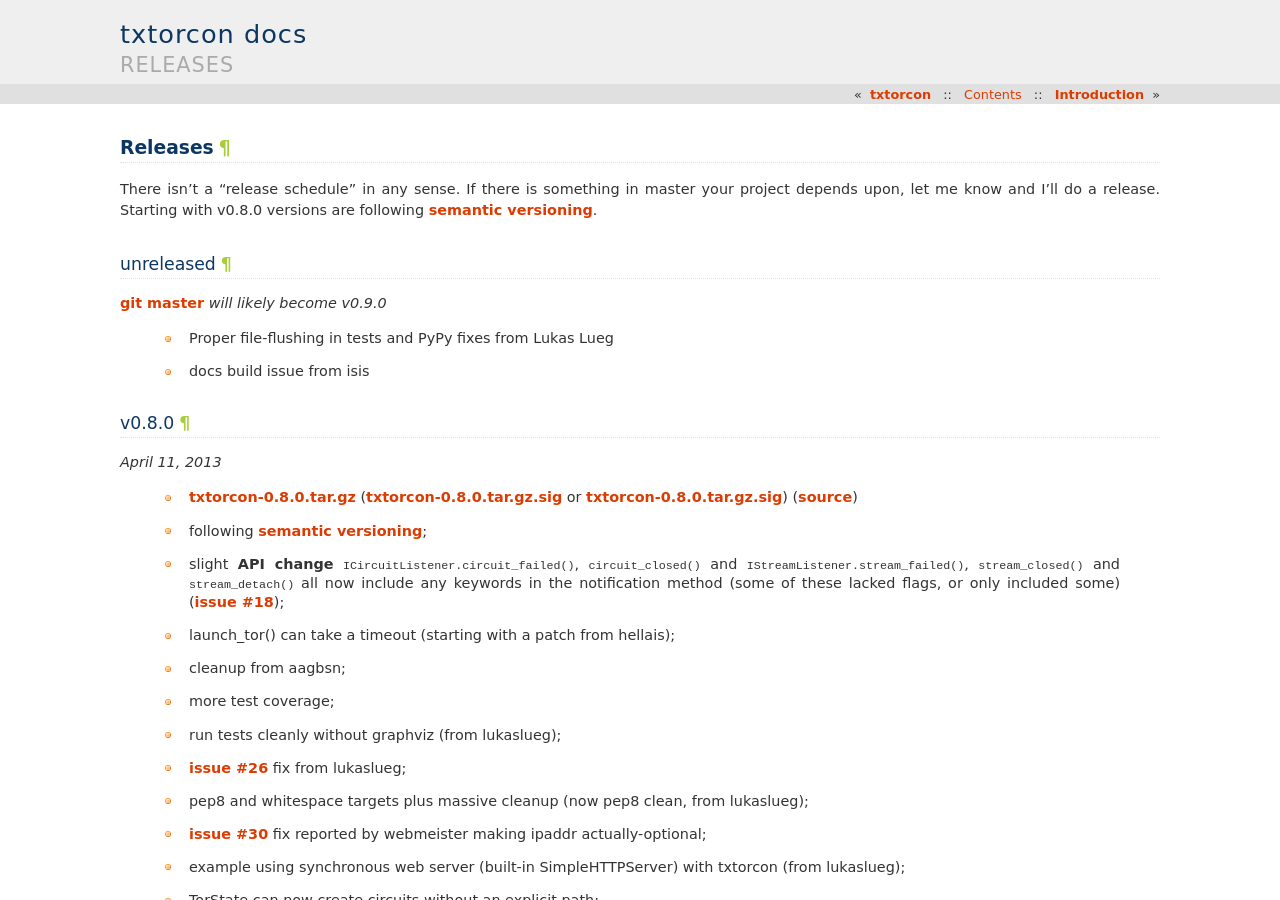
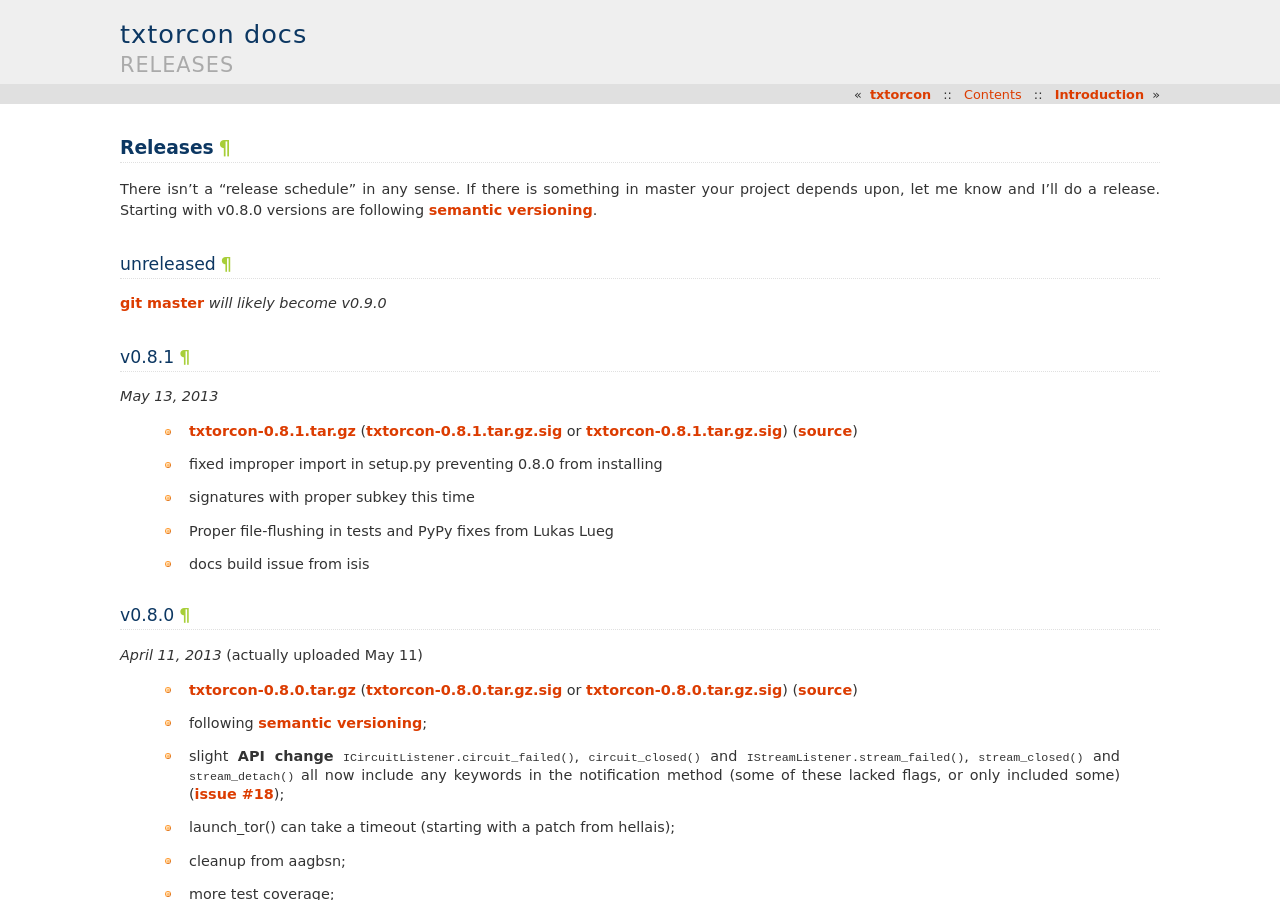
Before and after one commit to meejah/txtorcon, a Sphinx documentation site: the page built from docs/releases.rst, in a window 1280 px wide and 900 px high. Built offline with Sphinx 7.4.7, drawn with Linux system fonts in a browser that asks for light colours.

Commit message:
bump versions, notes for 0.8.1

```diff
--- a/docs/releases.rst
+++ b/docs/releases.rst
@@ -11,13 +11,21 @@
 
 `git master <https://github.com/meejah/txtorcon>`_ *will likely become v0.9.0*
 
+v0.8.1
+------
+
+*May 13, 2013*
+
+ * `txtorcon-0.8.1.tar.gz <http://timaq4ygg2iegci7.onion/txtorcon-0.8.1.tar.gz>`_ (`txtorcon-0.8.1.tar.gz.sig <http://timaq4ygg2iegci7.onion/txtorcon-0.8.1.tar.gz.sig>`_ or `txtorcon-0.8.1.tar.gz.sig <https://github.com/meejah/txtorcon/blob/master/signatues/txtorcon-0.8.1.tar.gz.sig?raw=true>`_) (`source <https://github.com/meejah/txtorcon/archive/v0.8.1.tar.gz>`_)
+ * fixed improper import in setup.py preventing 0.8.0 from installing
+ * signatures with proper subkey this time
  * Proper file-flushing in tests and PyPy fixes from Lukas Lueg
  * docs build issue from isis
 
 v0.8.0
 ------
 
-*April 11, 2013*
+*April 11, 2013* (actually uploaded May 11)
 
  * `txtorcon-0.8.0.tar.gz <http://timaq4ygg2iegci7.onion/txtorcon-0.8.0.tar.gz>`_ (`txtorcon-0.8.0.tar.gz.sig <http://timaq4ygg2iegci7.onion/txtorcon-0.8.0.tar.gz.sig>`_ or `txtorcon-0.8.0.tar.gz.sig <https://github.com/meejah/txtorcon/blob/master/signatues/txtorcon-0.8.0.tar.gz.sig?raw=true>`_) (`source <https://github.com/meejah/txtorcon/archive/v0.8.0.tar.gz>`_)
  * following `semantic versioning <http://semver.org/>`_;
--- a/setup.py
+++ b/setup.py
@@ -10,7 +10,7 @@
 
 ## can't just naively import these from txtorcon, as that will only
 ## work if you already installed the dependencies
-__version__ = '0.8.0'
+__version__ = '0.8.1'
 __author__ = 'meejah'
 __contact__ = 'meejah@meejah.ca'
 __url__ = 'https://github.com/meejah/txtorcon'
--- a/txtorcon/__init__.py
+++ b/txtorcon/__init__.py
@@ -1,6 +1,6 @@
 ## for now, this needs to be changed in setup.py also until I find a
 ## better solution
-__version__ = '0.8.0'
+__version__ = '0.8.1'
 __author__ = 'meejah'
 __contact__ = 'meejah@meejah.ca'
 __url__ = 'https://github.com/meejah/txtorcon'
```
Also changed, not shown: 1 other file.
